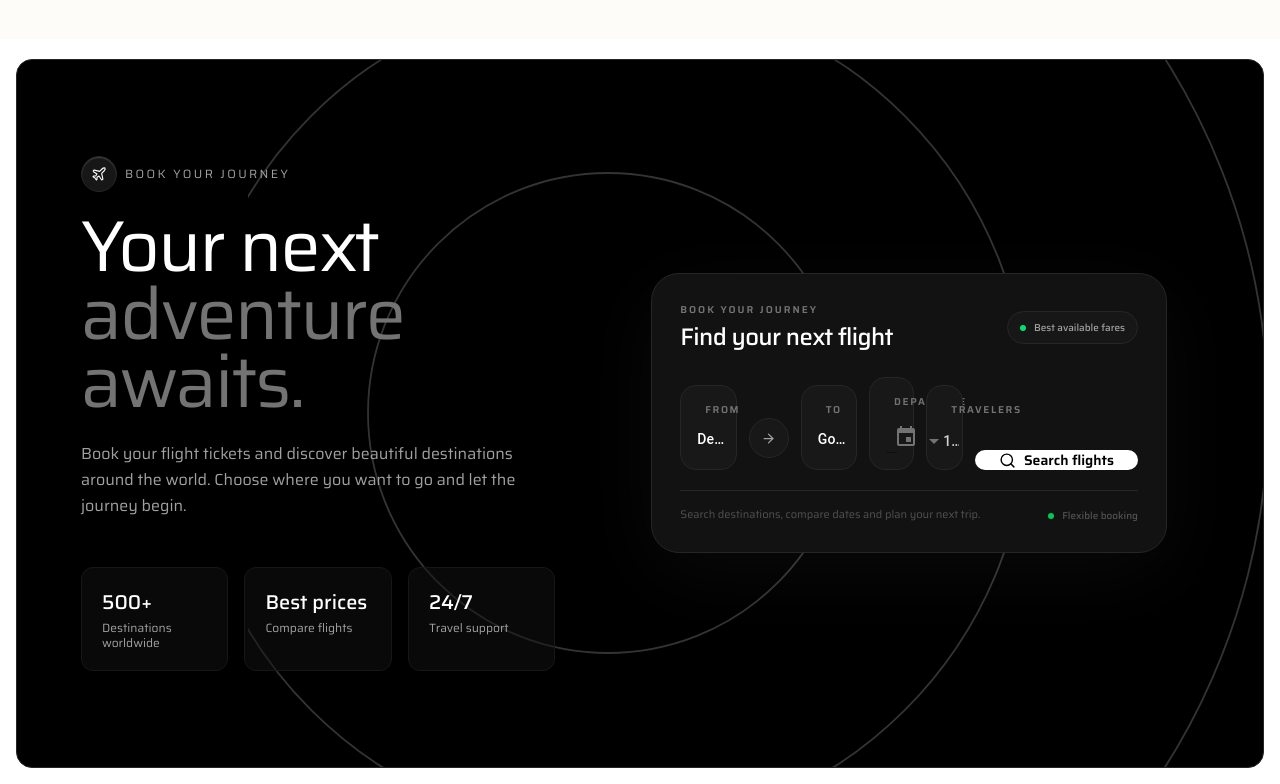
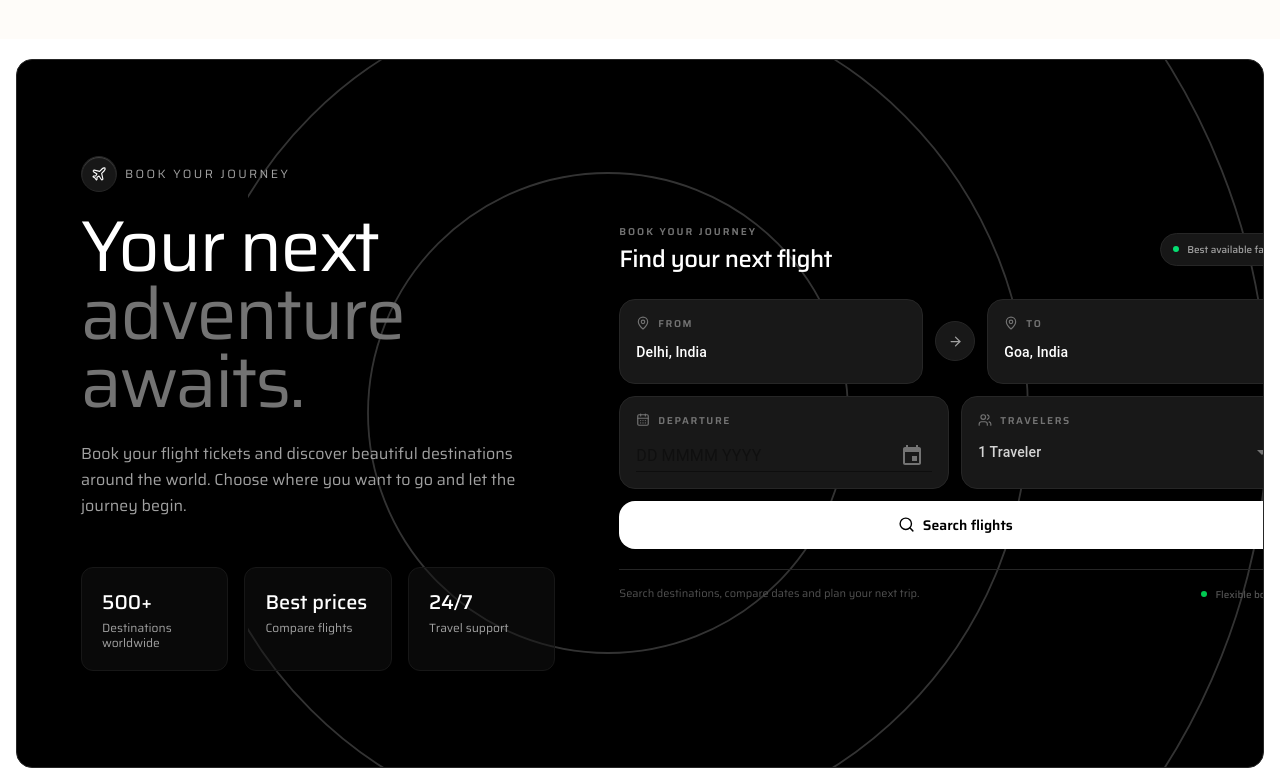
Before and after one commit to joydeep-07/plan-my-trip, a React (Vite) app: page / in a window 1280 px wide. Shown: the part 3153-3937 px from the top of the page. Built offline with nearby package versions, Linux system fonts and the light colour scheme.

Commit message:
Updated Form Ui

```diff
--- a/src/components/FlightTickets.tsx
+++ b/src/components/FlightTickets.tsx
@@ -70,9 +70,9 @@ const FlightTickets = () => {
   };
 
   return (
-    <section className="w-full px-4 py-10 sm:px-6 lg:px-8">
-      <div className="mx-auto w-full max-w-7xl">
-        <div className="rounded-[28px] border border-neutral-800 bg-[#121212] p-4 shadow-[0_20px_80px_rgba(255,255,255,0.04)] sm:p-6 lg:p-7">
+    <section className="w-full">
+      <div className="mx-auto md:w-2xl">
+        <div className="">
           {/* HEADER */}
           <div className="mb-6 flex items-center justify-between gap-4">
             <div className="min-w-0">
@@ -94,8 +94,10 @@ const FlightTickets = () => {
             </div>
           </div>
 
-          {/* FORM */}
-          <div className="grid grid-cols-1 gap-3 lg:grid-cols-[1fr_auto_1fr_0.8fr_0.65fr_auto] lg:items-end">
+          {/* FORM GRID */}
+          <div className="grid grid-cols-1 gap-3">
+            {/* ROW 1: FROM, SWAP, TO */}
+            <div className="grid grid-cols-1 gap-3 lg:grid-cols-[1fr_auto_1fr] lg:items-center">
               {/* FROM */}
               <div className="min-w-0 rounded-2xl border border-neutral-800 bg-[#181818] p-4 transition-colors hover:border-neutral-700">
                 <div className="mb-3 flex items-center gap-2">
@@ -117,7 +119,150 @@ const FlightTickets = () => {
                   isOptionEqualToValue={(option, value) =>
                     option.code === value.code
                   }
-                getOptionLabel={(option) => `${option.city}, ${option.country}`}
+                  getOptionLabel={(option) =>
+                    `${option.city}, ${option.country}`
+                  }
+                  disableClearable
+                  popupIcon={null}
+                  sx={{
+                    width: "100%",
+
+                    "& .MuiAutocomplete-inputRoot": {
+                      padding: "0 !important",
+                    },
+
+                    "& .MuiAutocomplete-input": {
+                      padding: "0 !important",
+                    },
+                  }}
+                  slotProps={{
+                    paper: {
+                      sx: {
+                        mt: 1,
+                        backgroundColor: "#181818",
+                        color: "#fff",
+                        border: "1px solid #292929",
+                        borderRadius: "10px",
+                        overflow: "hidden",
+
+                        "& .MuiAutocomplete-option": {
+                          minHeight: "48px",
+                          fontSize: "13px",
+                          color: "#d4d4d4",
+
+                          "&[aria-selected='true']": {
+                            backgroundColor: "#242424",
+                          },
+
+                          "&:hover": {
+                            backgroundColor: "#222",
+                          },
+                        },
+                      },
+                    },
+                  }}
+                  renderOption={(props, option) => (
+                    <li {...props} key={option.code}>
+                      <div className="flex w-full items-center justify-between gap-3">
+                        <div className="min-w-0">
+                          <p className="truncate text-sm font-medium text-white">
+                            {option.city}
+                          </p>
+
+                          <p className="truncate text-[11px] text-neutral-500">
+                            {option.country}
+                          </p>
+                        </div>
+
+                        <span className="shrink-0 text-[10px] font-semibold tracking-wider text-neutral-600">
+                          {option.code}
+                        </span>
+                      </div>
+                    </li>
+                  )}
+                  renderInput={(params) => (
+                    <TextField
+                      {...params}
+                      placeholder="Search city or country"
+                      variant="standard"
+                      sx={{
+                        width: "100%",
+
+                        "& .MuiInputBase-root": {
+                          minWidth: 0,
+                          color: "#fff",
+                        },
+
+                        "& .MuiInputBase-input": {
+                          color: "#fff",
+                          padding: "0 !important",
+                          fontSize: "14px",
+                          fontWeight: 500,
+                          minWidth: 0,
+                          textOverflow: "ellipsis",
+                        },
+
+                        "& .MuiInputBase-input::placeholder": {
+                          color: "#525252",
+                          opacity: 1,
+                        },
+
+                        "& .MuiAutocomplete-endAdornment": {
+                          display: "none",
+                        },
+
+                        "& .MuiInput-underline:before": {
+                          borderBottom: "none",
+                        },
+
+                        "& .MuiInput-underline:after": {
+                          borderBottom: "none",
+                        },
+
+                        "& .MuiInput-underline:hover:not(.Mui-disabled):before":
+                          {
+                            borderBottom: "none",
+                          },
+                      }}
+                    />
+                  )}
+                />
+              </div>
+
+              {/* SWAP */}
+              <button
+                type="button"
+                onClick={handleSwap}
+                aria-label="Swap departure and destination"
+                className="mx-auto flex h-10 w-10 shrink-0 items-center justify-center rounded-full border border-neutral-800 bg-[#181818] text-neutral-400 transition-all hover:border-neutral-600 hover:bg-neutral-800 hover:text-white"
+              >
+                <ArrowRight size={15} className="rotate-90 lg:rotate-0" />
+              </button>
+
+              {/* TO */}
+              <div className="min-w-0 rounded-2xl border border-neutral-800 bg-[#181818] p-4 transition-colors hover:border-neutral-700">
+                <div className="mb-3 flex items-center gap-2">
+                  <MapPin size={14} className="text-neutral-500" />
+
+                  <span className="text-[10px] font-semibold uppercase tracking-[0.16em] text-neutral-500">
+                    To
+                  </span>
+                </div>
+
+                <Autocomplete
+                  value={to}
+                  onChange={(_, newValue) => {
+                    if (newValue) {
+                      setTo(newValue);
+                    }
+                  }}
+                  options={locations}
+                  isOptionEqualToValue={(option, value) =>
+                    option.code === value.code
+                  }
+                  getOptionLabel={(option) =>
+                    `${option.city}, ${option.country}`
+                  }
                   disableClearable
                   popupIcon={null}
                   sx={{
@@ -215,7 +360,8 @@ const FlightTickets = () => {
                           borderBottom: "none",
                         },
 
-                      "& .MuiInput-underline:hover:not(.Mui-disabled):before": {
+                        "& .MuiInput-underline:hover:not(.Mui-disabled):before":
+                          {
                             borderBottom: "none",
                           },
                       }}
@@ -223,145 +369,10 @@ const FlightTickets = () => {
                   )}
                 />
               </div>
-
-            {/* SWAP */}
-            <button
-              type="button"
-              onClick={handleSwap}
-              aria-label="Swap departure and destination"
-              className="mx-auto flex h-10 w-10 shrink-0 items-center justify-center rounded-full border border-neutral-800 bg-[#181818] text-neutral-400 transition-all hover:border-neutral-600 hover:bg-neutral-800 hover:text-white lg:mb-3"
-            >
-              <ArrowRight size={15} className="rotate-90 lg:rotate-0" />
-            </button>
-
-            {/* TO */}
-            <div className="min-w-0 rounded-2xl border border-neutral-800 bg-[#181818] p-4 transition-colors hover:border-neutral-700">
-              <div className="mb-3 flex items-center gap-2">
-                <MapPin size={14} className="text-neutral-500" />
-
-                <span className="text-[10px] font-semibold uppercase tracking-[0.16em] text-neutral-500">
-                  To
-                </span>
             </div>
 
-              <Autocomplete
-                value={to}
-                onChange={(_, newValue) => {
-                  if (newValue) {
-                    setTo(newValue);
-                  }
-                }}
-                options={locations}
-                isOptionEqualToValue={(option, value) =>
-                  option.code === value.code
-                }
-                getOptionLabel={(option) => `${option.city}, ${option.country}`}
-                disableClearable
-                popupIcon={null}
-                sx={{
-                  width: "100%",
-
-                  "& .MuiAutocomplete-inputRoot": {
-                    padding: "0 !important",
-                  },
-
-                  "& .MuiAutocomplete-input": {
-                    padding: "0 !important",
-                  },
-                }}
-                slotProps={{
-                  paper: {
-                    sx: {
-                      mt: 1,
-                      backgroundColor: "#181818",
-                      color: "#fff",
-                      border: "1px solid #292929",
-                      borderRadius: "16px",
-                      overflow: "hidden",
-
-                      "& .MuiAutocomplete-option": {
-                        minHeight: "48px",
-                        fontSize: "13px",
-                        color: "#d4d4d4",
-
-                        "&[aria-selected='true']": {
-                          backgroundColor: "#242424",
-                        },
-
-                        "&:hover": {
-                          backgroundColor: "#222",
-                        },
-                      },
-                    },
-                  },
-                }}
-                renderOption={(props, option) => (
-                  <li {...props} key={option.code}>
-                    <div className="flex w-full items-center justify-between gap-3">
-                      <div className="min-w-0">
-                        <p className="truncate text-sm font-medium text-white">
-                          {option.city}
-                        </p>
-
-                        <p className="truncate text-[11px] text-neutral-500">
-                          {option.country}
-                        </p>
-                      </div>
-
-                      <span className="shrink-0 text-[10px] font-semibold tracking-wider text-neutral-600">
-                        {option.code}
-                      </span>
-                    </div>
-                  </li>
-                )}
-                renderInput={(params) => (
-                  <TextField
-                    {...params}
-                    placeholder="Search city or country"
-                    variant="standard"
-                    sx={{
-                      width: "100%",
-
-                      "& .MuiInputBase-root": {
-                        minWidth: 0,
-                        color: "#fff",
-                      },
-
-                      "& .MuiInputBase-input": {
-                        color: "#fff",
-                        padding: "0 !important",
-                        fontSize: "14px",
-                        fontWeight: 500,
-                        minWidth: 0,
-                        textOverflow: "ellipsis",
-                      },
-
-                      "& .MuiInputBase-input::placeholder": {
-                        color: "#525252",
-                        opacity: 1,
-                      },
-
-                      "& .MuiAutocomplete-endAdornment": {
-                        display: "none",
-                      },
-
-                      "& .MuiInput-underline:before": {
-                        borderBottom: "none",
-                      },
-
-                      "& .MuiInput-underline:after": {
-                        borderBottom: "none",
-                      },
-
-                      "& .MuiInput-underline:hover:not(.Mui-disabled):before": {
-                        borderBottom: "none",
-                      },
-                    }}
-                  />
-                )}
-              />
-            </div>
-
+            {/* ROW 2: DEPARTURE & TRAVELERS */}
+            <div className="grid grid-cols-1 gap-3 lg:grid-cols-2">
               {/* DEPARTURE */}
               <div className="min-w-0 rounded-2xl border border-neutral-800 bg-[#181818] p-4 transition-colors hover:border-neutral-700">
                 <div className="mb-3 flex items-center gap-2">
@@ -501,16 +512,16 @@ const FlightTickets = () => {
                   <MenuItem value="9">9 Travelers</MenuItem>
                 </Select>
               </div>
+            </div>
 
-            {/* SEARCH */}
+            {/* ROW 3: SEARCH BUTTON */}
             <button
               type="button"
               onClick={handleSearch}
-              className="flex items-center justify-center gap-2 rounded-2xl bg-white px-6 text-sm font-semibold text-black transition-all hover:bg-neutral-200 active:scale-[0.98]"
+              className="flex h-12 w-full items-center justify-center gap-2 rounded-2xl bg-white px-6 text-sm font-semibold text-black transition-all hover:bg-neutral-200 active:scale-[0.98]"
             >
               <Search size={17} />
-
-              <span className="hidden sm:inline">Search flights</span>
+              <span>Search flights</span>
             </button>
           </div>
 
--- a/src/components/TravelCards.tsx
+++ b/src/components/TravelCards.tsx
@@ -326,7 +326,7 @@ const TravelCards = () => {
                 xl:justify-end
               "
             >
-              <div className="w-full max-w-[700px] min-w-0">
+              <div className="w-full">
                 <FlightTickets />
               </div>
             </div>
```
Lines whose indentation alone changed are shown as unchanged.
